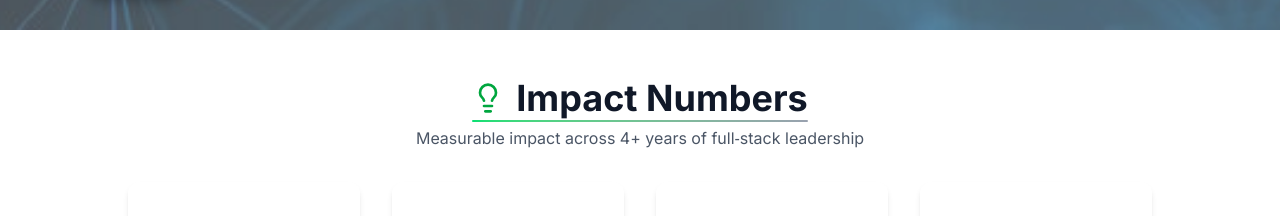
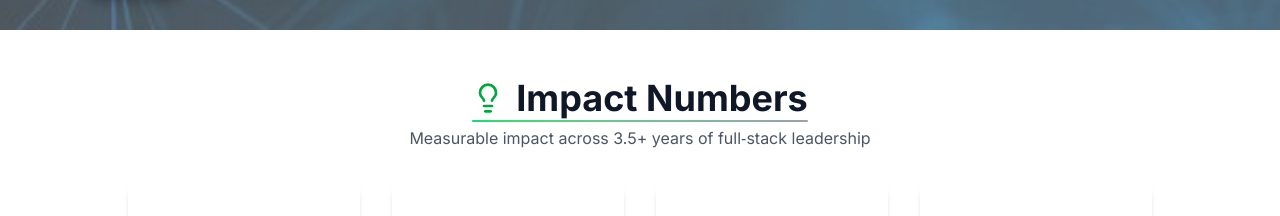
Before and after one commit to bheema-284/portfolio, a Next.js app: page / in a window 1280 px wide. Shown: the part 823-1039 px from the top of the page. Built offline with nearby package versions, Linux system fonts and the light colour scheme.

Commit message:
refactor: handle section title border

```diff
--- a/app/page.js
+++ b/app/page.js
@@ -876,7 +876,7 @@ export default function Home() {
               <Lightbulb className="w-8 h-8 text-green-600" /> {pageData.stats.title}
               <span className="absolute -bottom-1 left-0 w-full h-0.5 rounded-full bg-gradient-to-r from-green-400 via-green-300 to-gray-400"></span>
             </h2>
-            <p className="text-gray-600 mt-2 text-center max-w-2xl">Measurable impact across 4+ years of full‑stack leadership</p>
+            <p className="text-gray-600 mt-2 text-center max-w-2xl">Measurable impact across 3.5+ years of full‑stack leadership</p>
           </div>
           <div className="grid grid-cols-2 md:grid-cols-4 gap-8">
             {pageData.stats.items.map((stat, index) => {
```
